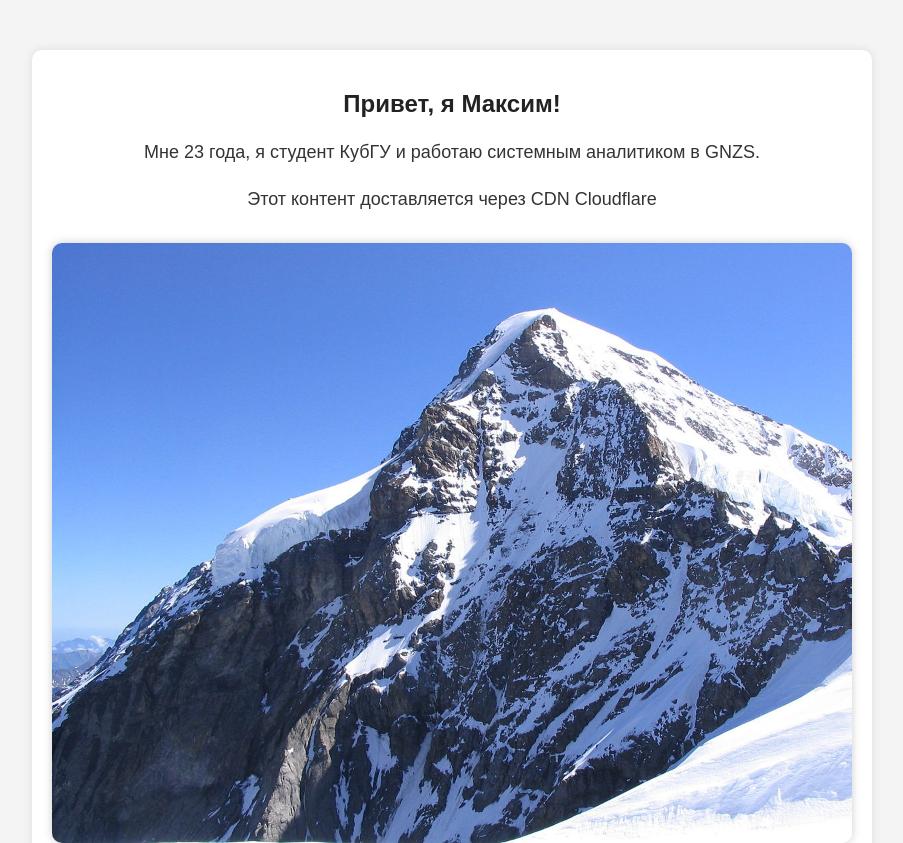
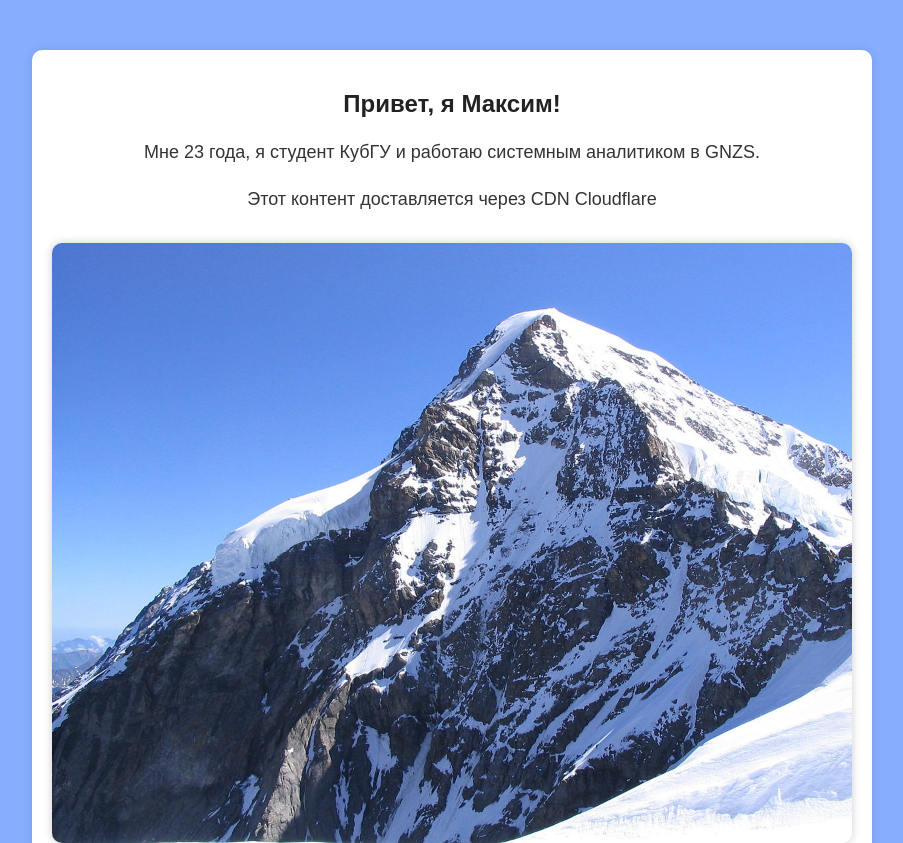
Before and after one commit to r1quam/r1quam.github.io, a plain HTML site: page index.html in a window 1280 px wide. Shown: the top 843 px of the page, without its empty margins (188-1091 px from the left). Drawn offline with Linux system fonts and the light colour scheme.

Commit message:
Update style.css

```diff
--- a/style.css
+++ b/style.css
@@ -1,7 +1,7 @@
 body {
   margin: 0;
   font-family: Arial, sans-serif;
-  background-color: #f4f4f4;
+  background-color: #87adff;
   color: #333;
 }
 
```
